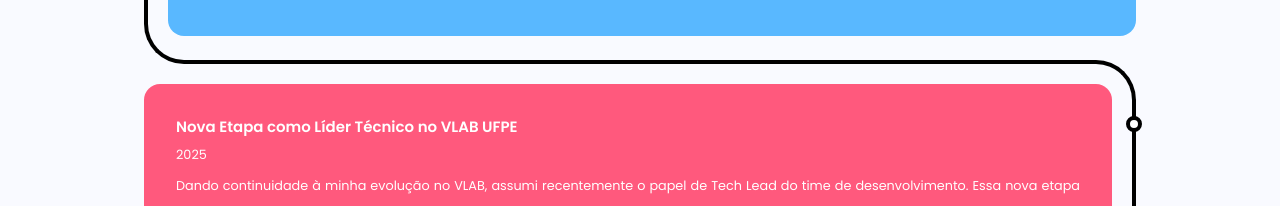
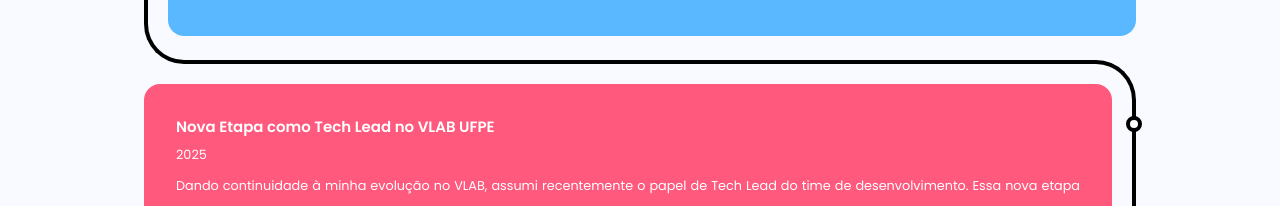
Before and after one commit to LucasLuis-Dev/Portfolio-Lucas-Luis, an Angular app: page /about in a window 1280 px wide. Shown: the part 1905-2111 px from the top of the page. Built offline with nearby package versions, Linux system fonts and the light colour scheme.

Commit message:
fix: correction of the technical leader text into english

```diff
--- a/src/app/pages/about/about.component.html
+++ b/src/app/pages/about/about.component.html
@@ -63,7 +63,7 @@
 
                   <div class="about-informations-history-timeline-outer-card">
                     <div class="about-informations-history-timeline-outer-card-info">
-                      <h3 class="about-informations-history-timeline-outer-card-info-title">Nova Etapa como Líder Técnico no VLAB UFPE</h3>
+                      <h3 class="about-informations-history-timeline-outer-card-info-title">Nova Etapa como Tech Lead no VLAB UFPE</h3>
                       <span>2025</span>
                       <p>Dando continuidade à minha evolução no VLAB, assumi recentemente o papel de Tech Lead do time de desenvolvimento. Essa nova etapa representa uma responsabilidade ainda maior na minha carreira: além de continuar contribuindo tecnicamente como desenvolvedor fullstack, passei a liderar as decisões estratégicas relacionadas ao software, organizar e priorizar tasks, distribuir as demandas entre os membros da equipe e garantir que todos estejam alinhados com os objetivos do projeto. Essa experiência tem fortalecido minha capacidade de liderança, comunicação e visão sistêmica, essenciais para o sucesso de um time de alta performance.</p>
                     </div>
```
